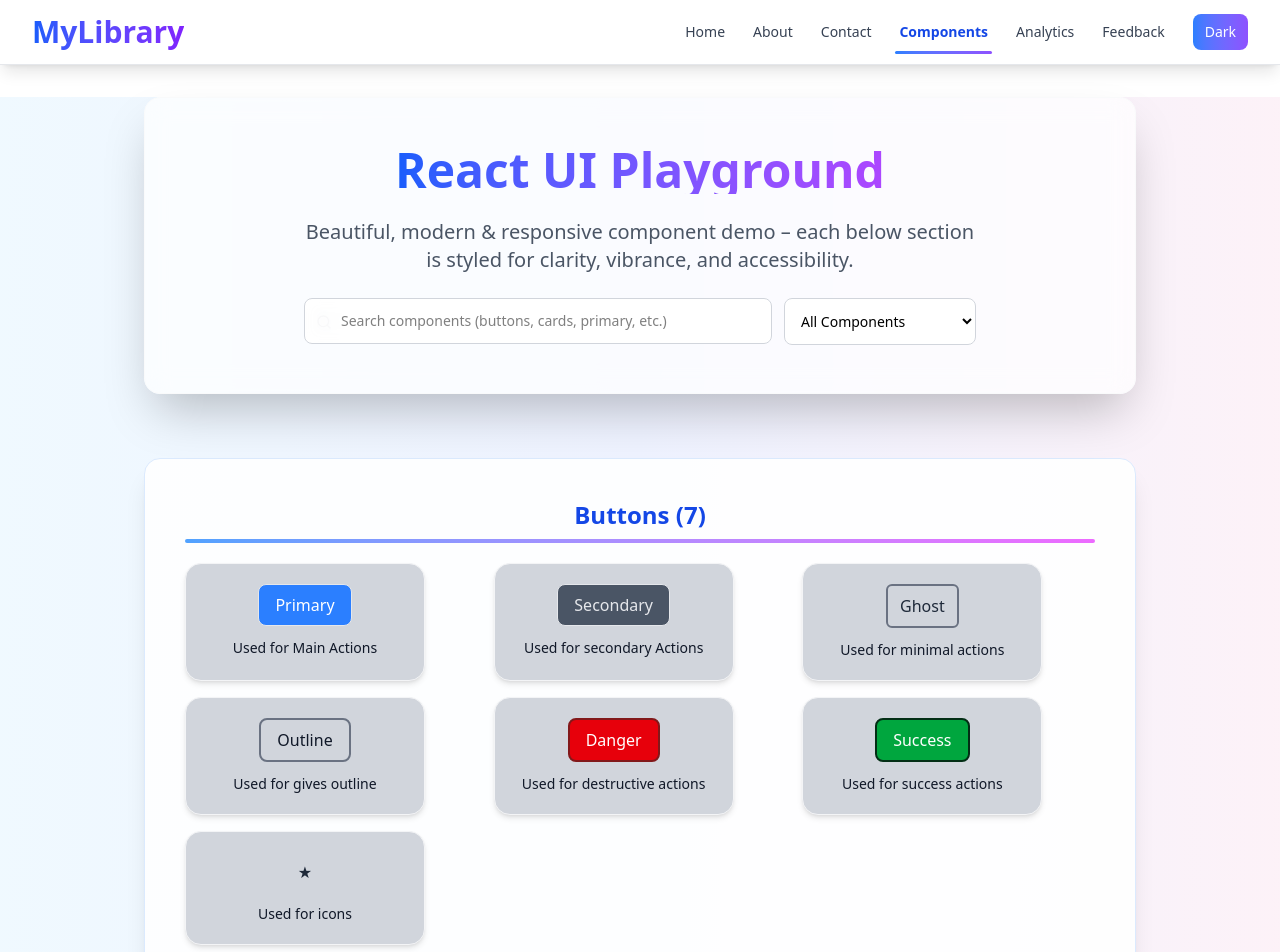
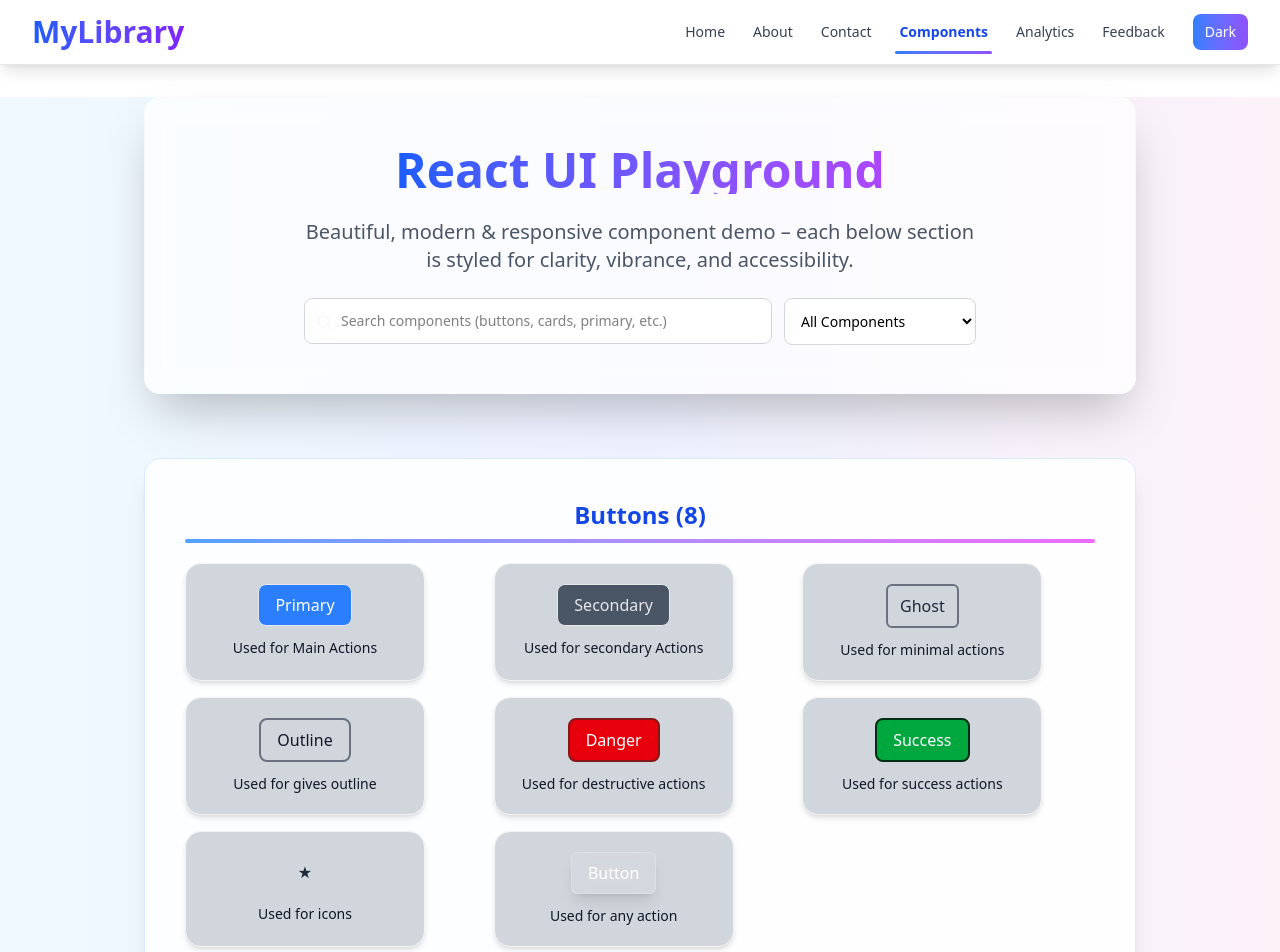
Before and after one commit to xMrAfonso/component-library, a Next.js app: page /components in a window 1280 px wide. Shown: the top 952 px of the page. Built offline with nearby package versions, Linux system fonts and the light colour scheme.

Commit message:
feat: Added a Glass Button.

```diff
--- /dev/null
+++ b/src/app/components/buttons/GlassButton.jsx
@@ -0,0 +1,67 @@
+import React from "react";
+
+export default function GlassButton({
+    children = "Click Me",
+    onClick,
+    size = "md",
+    rounded = "md",
+    className = "",
+    disabled = false,
+    ...rest
+}) {
+    const sizeMap = {
+        sm: "px-3 py-1.5 text-sm",
+        md: "px-4 py-2 text-base",
+        lg: "px-6 py-3 text-lg",
+    };
+
+    const roundedMap = {
+        sm: "rounded-sm",
+        md: "rounded-md",
+        lg: "rounded-lg",
+        full: "rounded-full",
+    };
+
+    const base = `inline-flex items-center justify-center gap-2 font-medium focus:outline-none transition-all duration-200 select-none`;
+
+    // Glassmorphism styles
+    const glass = `backdrop-blur-sm bg-white/8 border border-white/20 shadow-lg`;
+
+    // Hover / active variants
+    const interactive = `hover:scale-[1.02] active:scale-[0.99] hover:bg-white/12`;
+
+    // Focus accessibility
+    const focus = `focus:ring-2 focus:ring-white/25 focus:ring-offset-1`;
+
+    const disabledCls = disabled
+        ? "opacity-50 cursor-not-allowed pointer-events-none"
+        : "cursor-pointer";
+
+    const composed = [
+        base,
+        glass,
+        interactive,
+        focus,
+        sizeMap[size] ?? sizeMap.md,
+        roundedMap[rounded] ?? roundedMap.md,
+        disabledCls,
+        className,
+    ]
+        .filter(Boolean)
+        .join(" ");
+
+    return (
+        <button
+            type="button"
+            className={composed}
+            onClick={disabled ? undefined : onClick}
+            aria-disabled={disabled}
+            {...rest}
+        >
+            <span className="absolute -inset-px rounded-md pointer-events-none" aria-hidden></span>
+            <span className="relative z-10 flex items-center text-white">
+        {children}
+      </span>
+        </button>
+    );
+}
--- a/src/app/components/page.jsx
+++ b/src/app/components/page.jsx
@@ -49,6 +49,7 @@ import Checkbox from "./inputs/Checkbox";
 import Tabs from "./navigation/Tabs";
 import Breadcrumb from "./navigation/Breadcrumb";
 import Pagination from "./navigation/Pagination";
+import GlassButton from "@/app/components/buttons/GlassButton";
 
 export default function Page() {
   // Search and Filter State
@@ -116,7 +117,8 @@ export default function Page() {
       { name: 'Outline Button', component: <OutlineButton>Outline</OutlineButton>, keywords: ['outline', 'border', 'stroke'] , desc : "Used for gives outline"},
       { name: 'Danger Button', component: <DangerButton>Danger</DangerButton>, keywords: ['danger', 'error', 'delete', 'warning', 'red'] , desc : "Used for destructive actions" },
       { name: 'Success Button', component: <SuccessButton>Success</SuccessButton>, keywords: ['success', 'confirm', 'done', 'green'] , desc : "Used for success actions"},
-      { name: 'Icon Button', component: <IconButton aria-label="star">★</IconButton>, keywords: ['icon', 'star', 'symbol'] , desc : "Used for icons"}
+      { name: 'Icon Button', component: <IconButton aria-label="star">★</IconButton>, keywords: ['icon', 'star', 'symbol'] , desc : "Used for icons"},
+      { name: 'Glass Button', component: <GlassButton>Button</GlassButton>, keywords: ['glass', 'cta', 'action'] , desc : "Used for any action"}
     ],
     cards: [
       { name: 'Simple Card', component: <SimpleCard title="Simple Card" description="A minimal card with actions." />, keywords: ['simple', 'basic', 'minimal'] },
```
